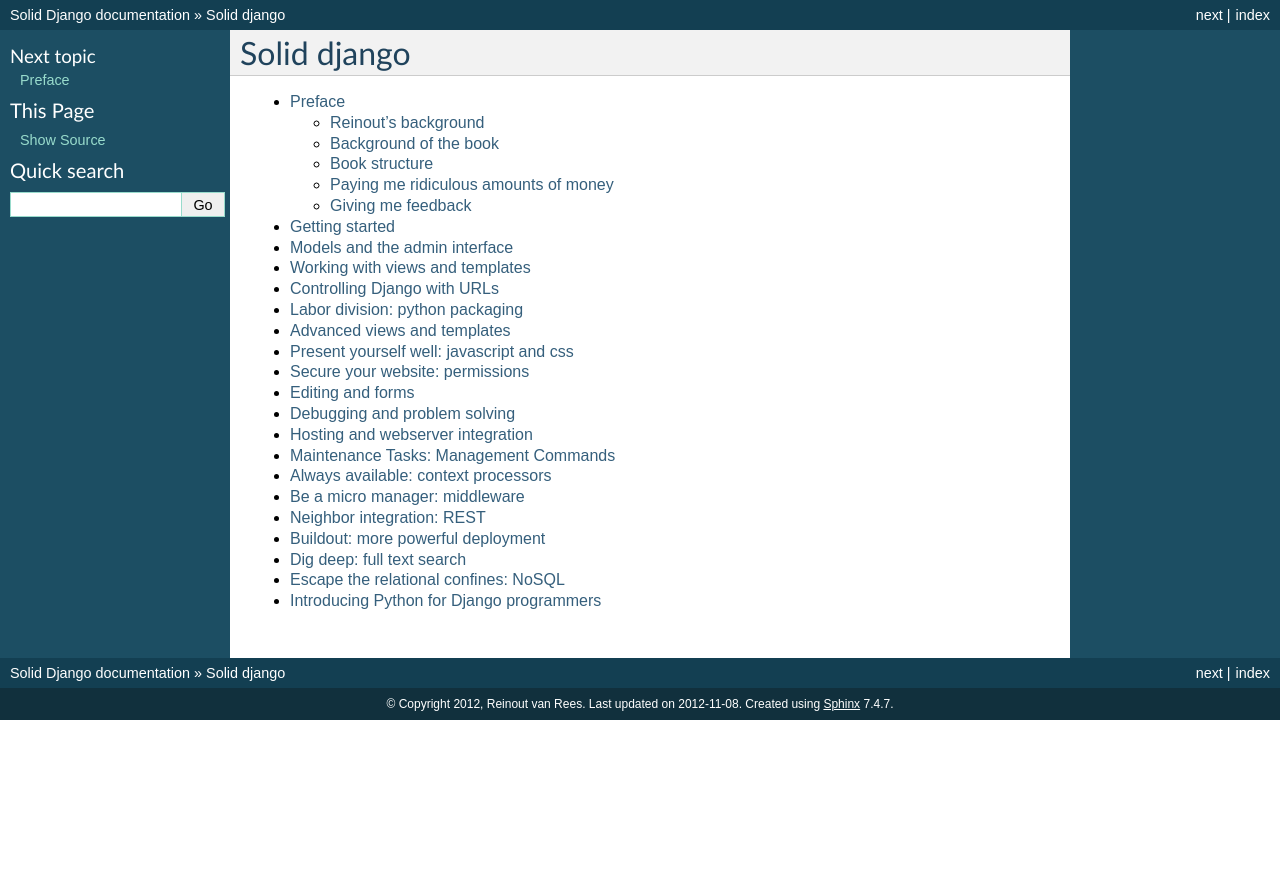
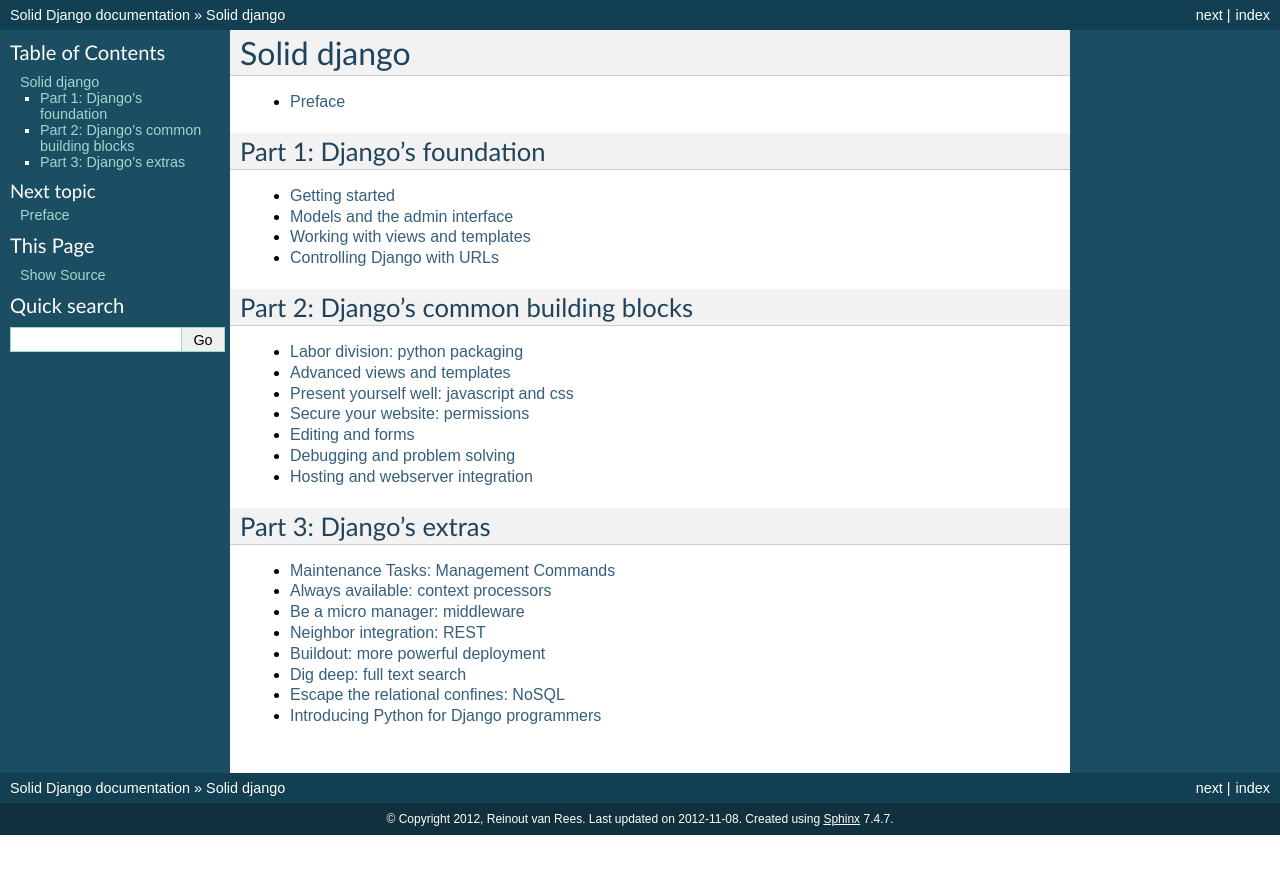
Before and after one commit to reinout/soliddjango, a Sphinx documentation site: the page built from doc/source/index.rst, in a window 1280 px wide. Shown: the top 874 px of the page. Built offline with Sphinx 7.4.7, drawn with Linux system fonts in a browser that asks for light colours.

Commit message:
Added subdivision into parts

```diff
--- a/doc/source/index.rst
+++ b/doc/source/index.rst
@@ -2,13 +2,27 @@
 ############
 
 .. toctree::
-   :maxdepth: 2
+   :maxdepth: 1
 
    preface
+
+Part 1: Django's foundation
+===========================
+
+.. toctree::
+   :maxdepth: 1
+
    part1/first_taste
    part1/models_and_admin
    part1/views
    part1/urls
+
+Part 2: Django's common building blocks
+=======================================
+
+.. toctree::
+   :maxdepth: 1
+
    part2/packaging
    part2/advanced_views_and_templates
    part2/javascript_and_css
@@ -16,6 +30,13 @@
    part2/editing_and_forms
    part2/debugging
    part2/hosting_and_webserver
+
+Part 3: Django's extras
+=======================
+
+.. toctree::
+   :maxdepth: 1
+
    part3/management_commands
    part3/context_processors
    part3/middleware
```
